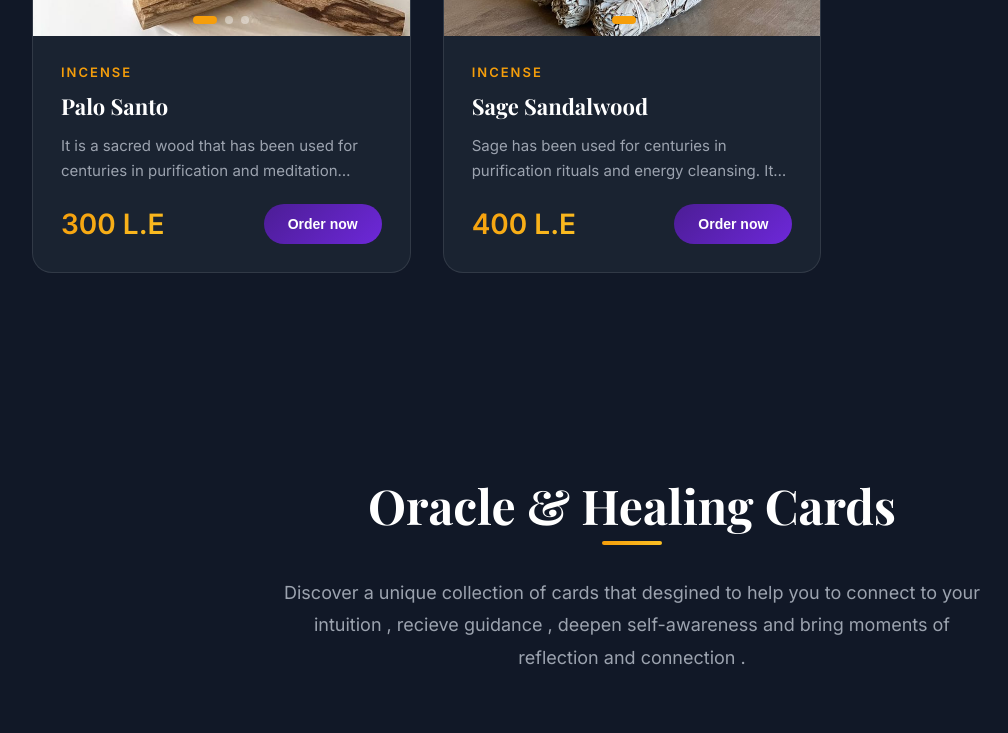
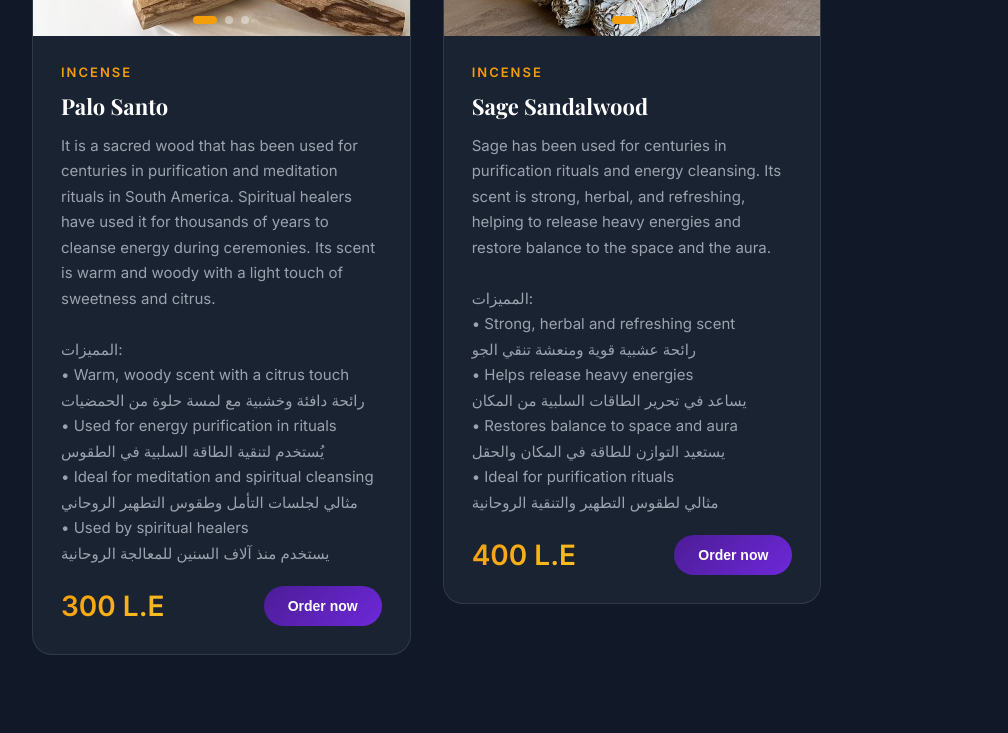
Before and after one commit to AHMEDmoham3d/omnia-store-pro, a React app: page / in a window 1280 px wide. Shown: the part 1060-1793 px from the top of the page, without its empty margins (8-1016 px from the left). Built offline with nearby package versions, Linux system fonts and the light colour scheme.

Commit message:
وصف التعديلات اللي عملتها

```diff
--- a/src/App.css
+++ b/src/App.css
@@ -800,10 +800,6 @@ h1, h2, h3, h4, h5, h6 {
   color: var(--text-gray);
   margin-bottom: 20px;
   line-height: 1.7;
-  display: -webkit-box;
-  -webkit-line-clamp: 2;
-  -webkit-box-orient: vertical;
-  overflow: hidden;
 }
 
 .product-footer {
--- a/src/components/ProductCard.tsx
+++ b/src/components/ProductCard.tsx
@@ -69,7 +69,7 @@ export const ProductCard: React.FC<ProductCardProps> = ({ product, onClick }) =>
       <div className="product-content">
         <div className="product-category">{product.category}</div>
         <h3 className="product-title">{product.name}</h3>
-        <p className="product-description">{product.description}</p>
+        <p className="product-description" dangerouslySetInnerHTML={{ __html: product.description.replace(/\n/g, '<br>') }} />
         <div className="product-footer">
 <div className="product-price">{product.price} L.E</div>
           <button className="product-btn" onClick={onClick}>
```
